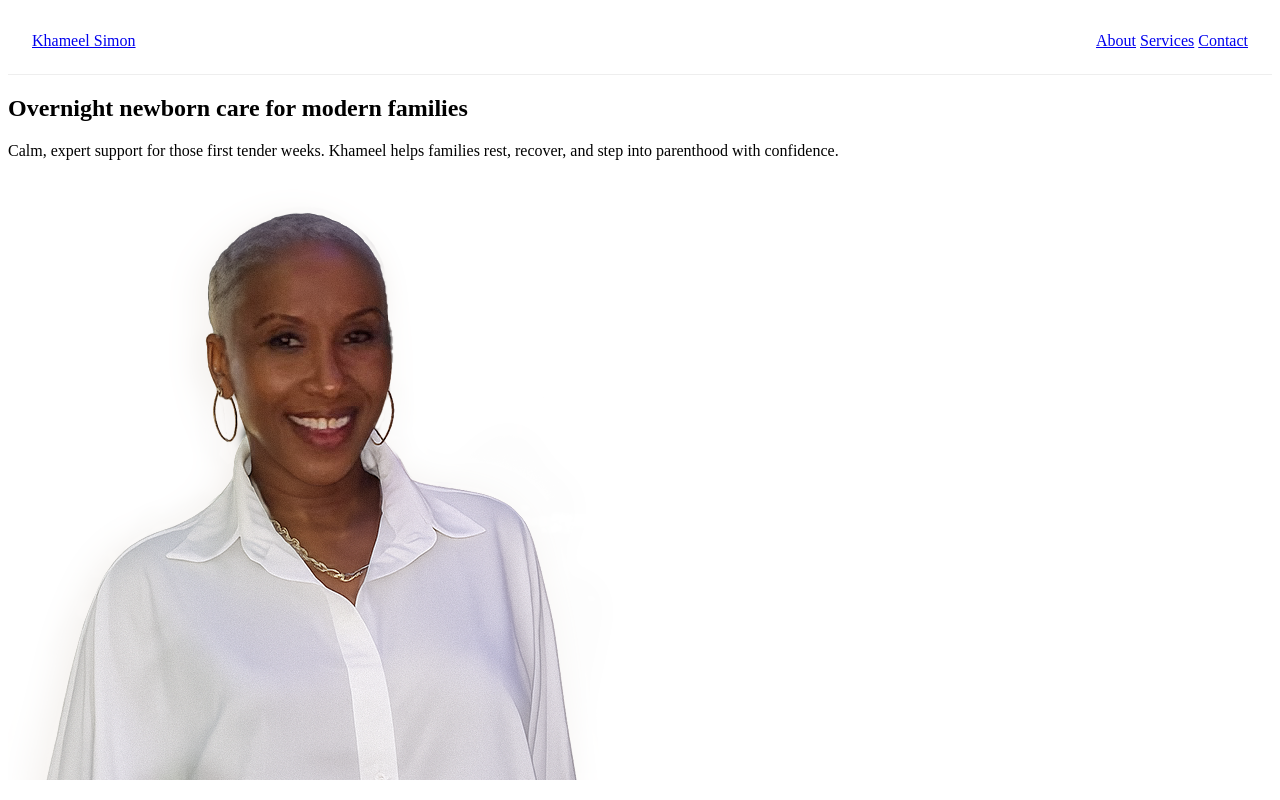
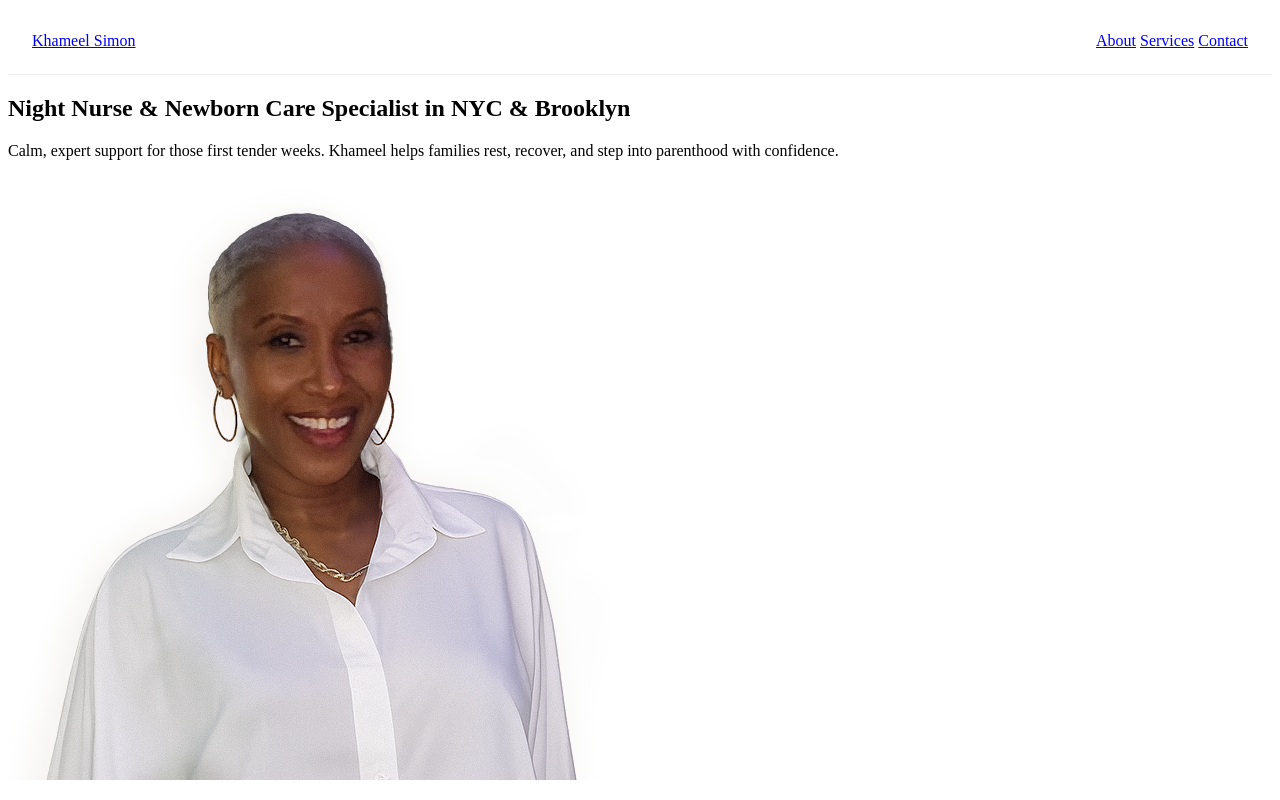
Before and after one commit to cocoelizabeth/khameel-site, a Gatsby site: page / in a window 1280 px wide. Built offline with nearby package versions, Linux system fonts and the light colour scheme; Gatsby itself is replaced by a stand-in of ours; a web font is replaced by a local one.

Commit message:
Update Pages “home”

```diff
--- a/content/pages/home.md
+++ b/content/pages/home.md
@@ -1,6 +1,7 @@
 ---
 title: Home
-heroHeading: Overnight newborn care for modern families
-heroText: Calm, expert support for those first tender weeks. Khameel helps families rest, recover, and step into parenthood with confidence.
+heroHeading: Night Nurse & Newborn Care Specialist in NYC & Brooklyn
+heroText: Calm, expert support for those first tender weeks. Khameel helps
+  families rest, recover, and step into parenthood with confidence.
 heroImage: /uploads/khameel-hero.jpg
 ---
```
